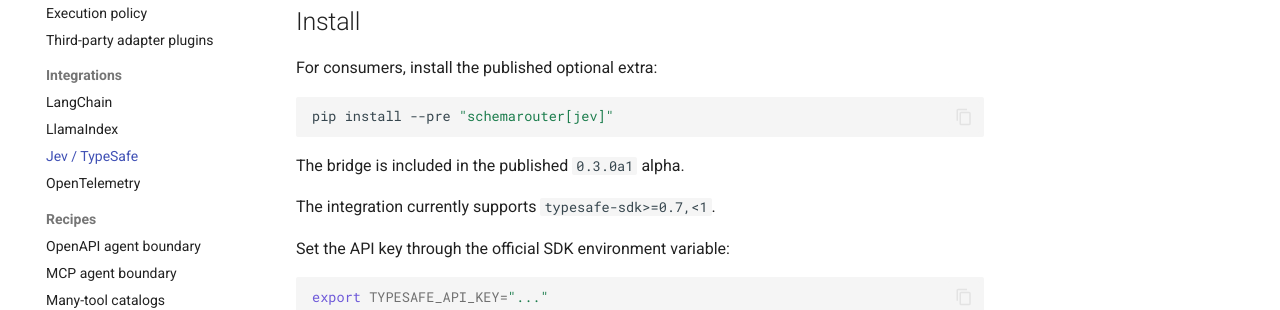
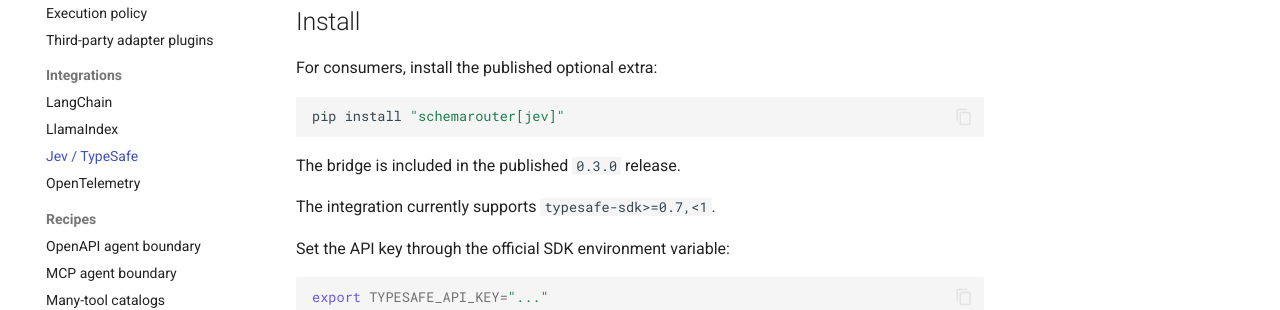
Before and after one commit to JDeun/SchemaRouter, an MkDocs documentation site: the page built from docs/integrations/jev.md, in a window 1280 px wide and 900 px high. Shown: the part 350-660 px from the top of the window. Built offline with MkDocs 1.6.1 and Material for MkDocs 9.7.7, drawn with Linux system fonts in a browser that asks for light colours; comment, search, counter and statistics services are not loaded.

Commit message:
docs: update Jev integration for 0.3.0

````diff
--- a/docs/integrations/jev.md
+++ b/docs/integrations/jev.md
@@ -11,10 +11,10 @@
 For consumers, install the published optional extra:
 
 ```bash
-pip install --pre "schemarouter[jev]"
+pip install "schemarouter[jev]"
 ```
 
-The bridge is included in the published `0.3.0a1` alpha.
+The bridge is included in the published `0.3.0` release.
 
 The integration currently supports `typesafe-sdk>=0.7,<1`.
 
````
